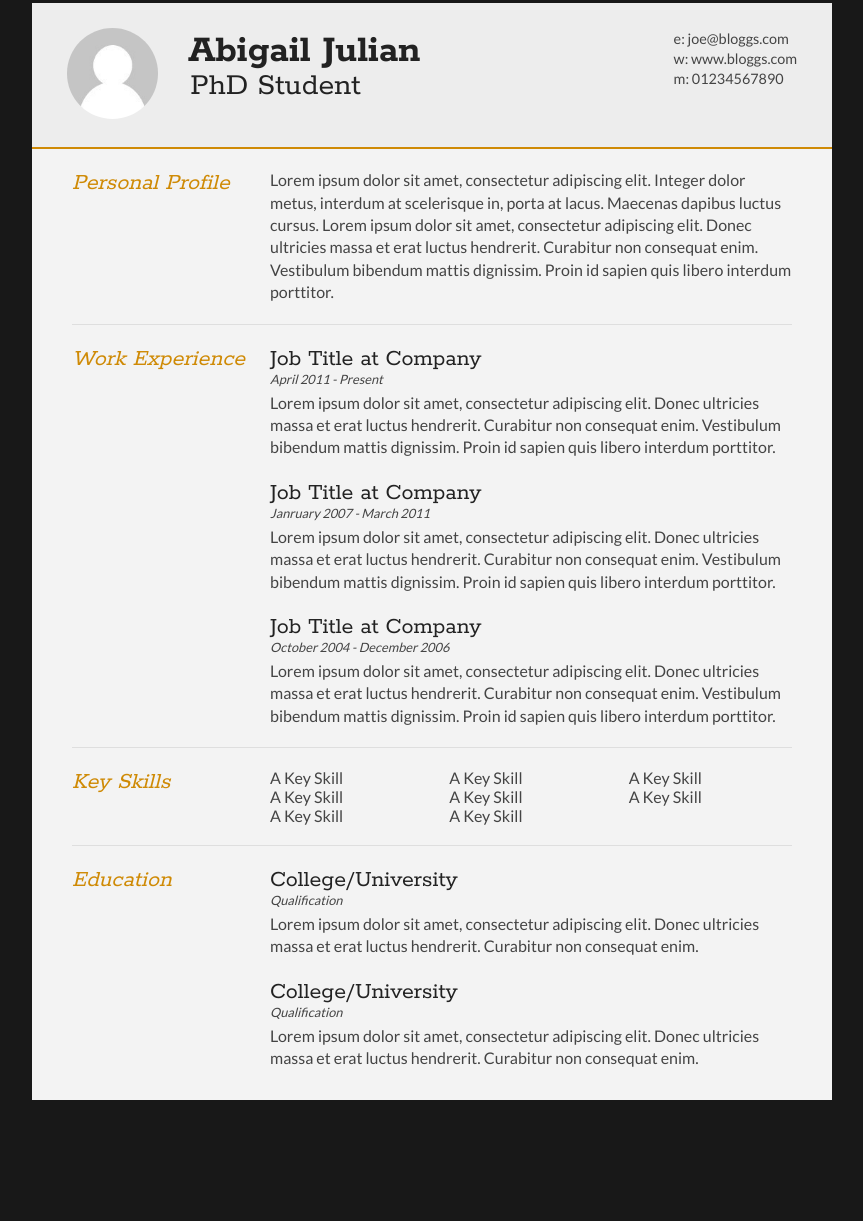
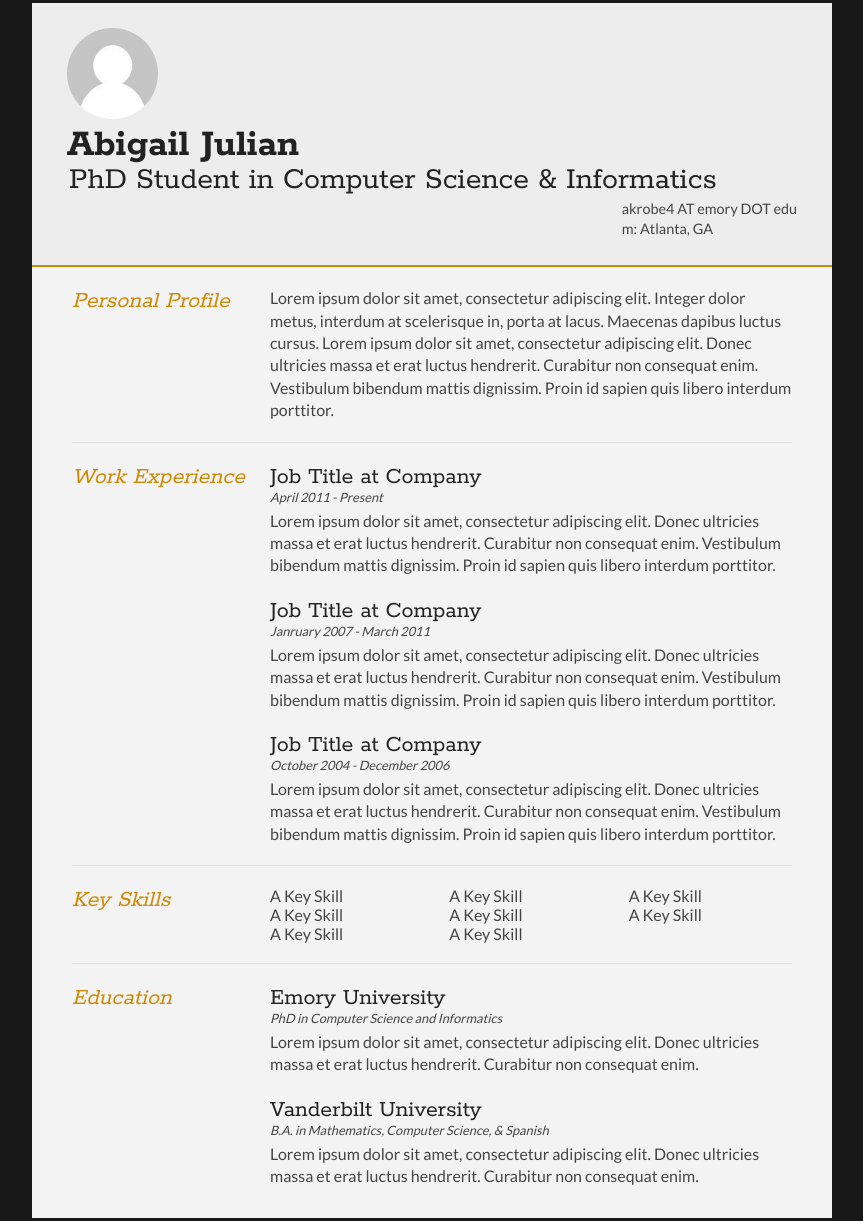
Before and after one commit to abbeyjulian/abbeyjulian.github.io, a plain HTML site: page index.html in a window 1280 px wide. Shown: the part 27-1248 px from the top of the page, without its empty margins (208-1071 px from the left). Before the commit the page ends 1157 px from the top, so only its background shows below. Drawn offline with Linux system fonts and the light colour scheme.

Commit message:
trying some changes

```diff
--- a/index.html
+++ b/index.html
@@ -1,7 +1,7 @@
 <!DOCTYPE html>
 <html>
 <head>
-<title>AbigaiL Julian - Curriculum Vitae</title>
+<title>Abigail Julian - Curriculum Vitae</title>
 
 <meta name="viewport" content="width=device-width"/>
 <meta name="description" content="The Curriculum Vitae of Abigail Julian."/>
@@ -23,14 +23,13 @@
 
 		<div id="name">
 			<h1 class="quickFade delayTwo">Abigail Julian</h1>
-			<h2 class="quickFade delayThree">PhD Student</h2>
+			<h2 class="quickFade delayThree">PhD Student in Computer Science & Informatics</h2>
 		</div>
 
 		<div id="contactDetails" class="quickFade delayFour">
 			<ul>
-				<li>e: <a href="mailto:joe@bloggs.com" target="_blank">joe@bloggs.com</a></li>
-				<li>w: <a href="http://www.bloggs.com">www.bloggs.com</a></li>
-				<li>m: 01234567890</li>
+				<li>akrobe4 AT emory DOT edu</li>
+				<li>m: Atlanta, GA</li>
 			</ul>
 		</div>
 		<div class="clear"></div>
@@ -107,14 +106,14 @@
 
 			<div class="sectionContent">
 				<article>
-					<h2>College/University</h2>
-					<p class="subDetails">Qualification</p>
+					<h2>Emory University</h2>
+					<p class="subDetails">PhD in Computer Science and Informatics</p>
 					<p>Lorem ipsum dolor sit amet, consectetur adipiscing elit. Donec ultricies massa et erat luctus hendrerit. Curabitur non consequat enim.</p>
 				</article>
 
 				<article>
-					<h2>College/University</h2>
-					<p class="subDetails">Qualification</p>
+					<h2>Vanderbilt University</h2>
+					<p class="subDetails">B.A. in Mathematics, Computer Science, & Spanish</p>
 					<p>Lorem ipsum dolor sit amet, consectetur adipiscing elit. Donec ultricies massa et erat luctus hendrerit. Curabitur non consequat enim.</p>
 				</article>
 			</div>
```
